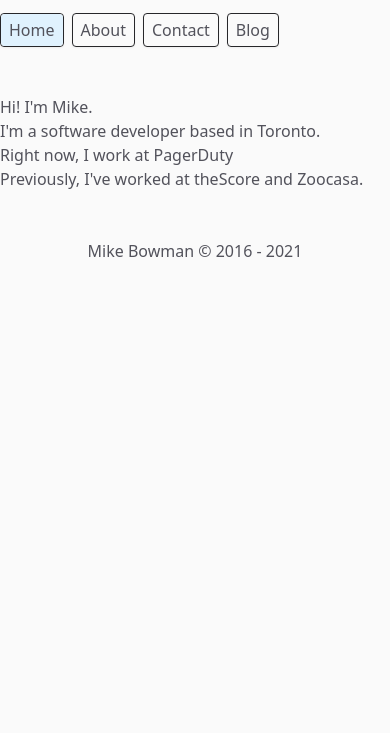
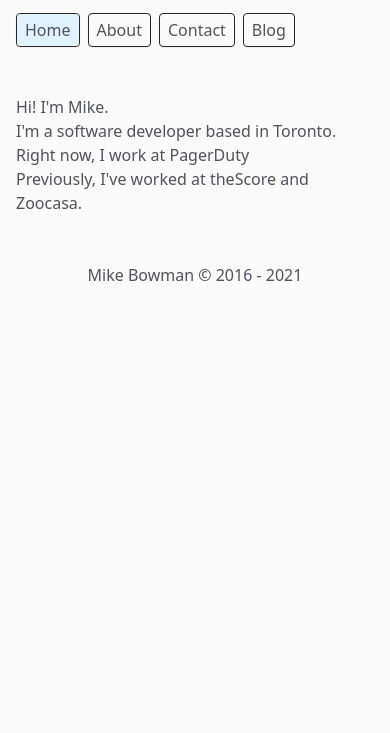
Before and after one commit to bowmanmike/bowmanmike.com, a Gatsby site: page / in a window 390 px wide. Shown: the part 111-844 px from the top of the page. Built offline with nearby package versions, Linux system fonts and the light colour scheme; Gatsby itself is replaced by a stand-in of ours; what @tailwindcss/typography would draw is missing.

Commit message:
Fix padding

```diff
--- a/src/components/Layout.js
+++ b/src/components/Layout.js
@@ -4,7 +4,7 @@ import Header from './Header';
 import Footer from './Footer';
 
 const Layout = ({ children }) => (
-  <div className="max-w-4xl mx-auto mt-5 pt-6 text-gray-600">
+  <div className="max-w-4xl mx-auto mt-5 px-4 lg:px-0 pt-6 text-gray-600">
     <Header />
     <main className="max-w-full mx-auto py-4 lg:py-4 lg:px-6">{children}</main>
     <Footer />
```
